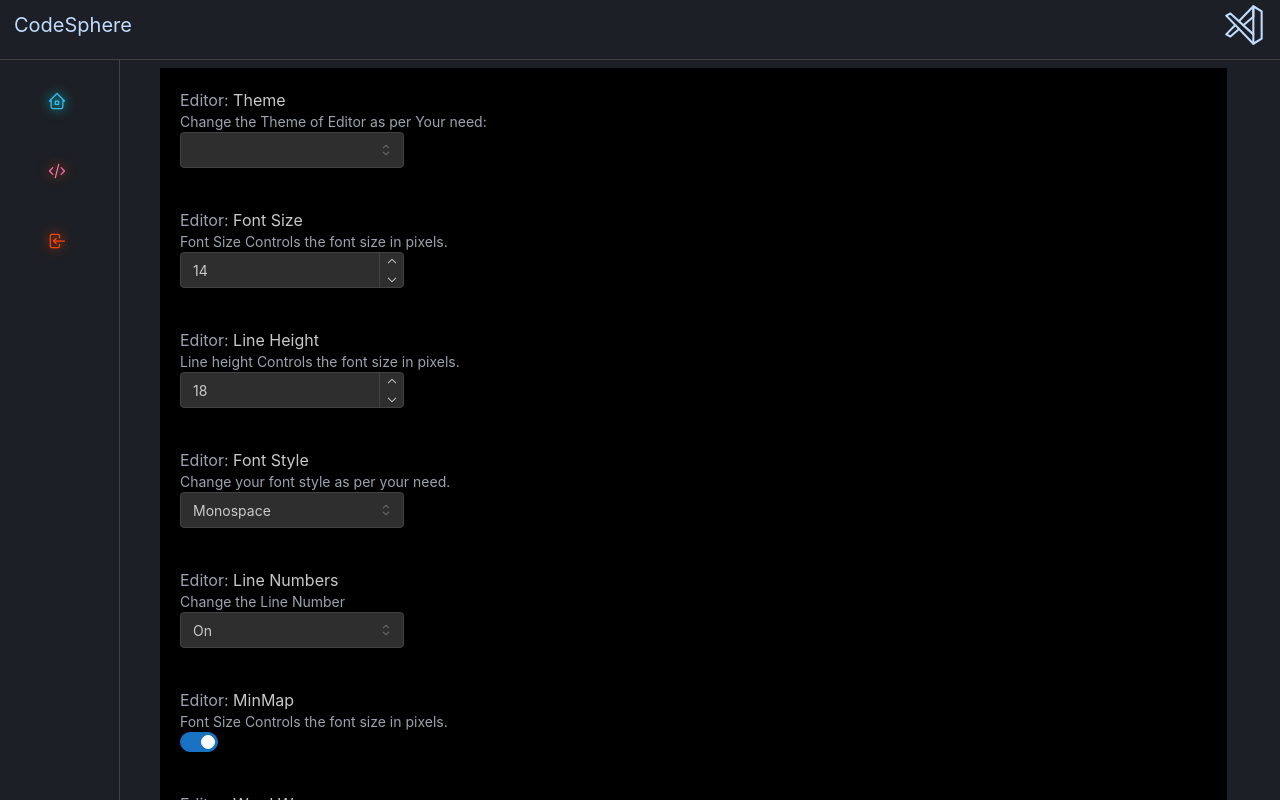
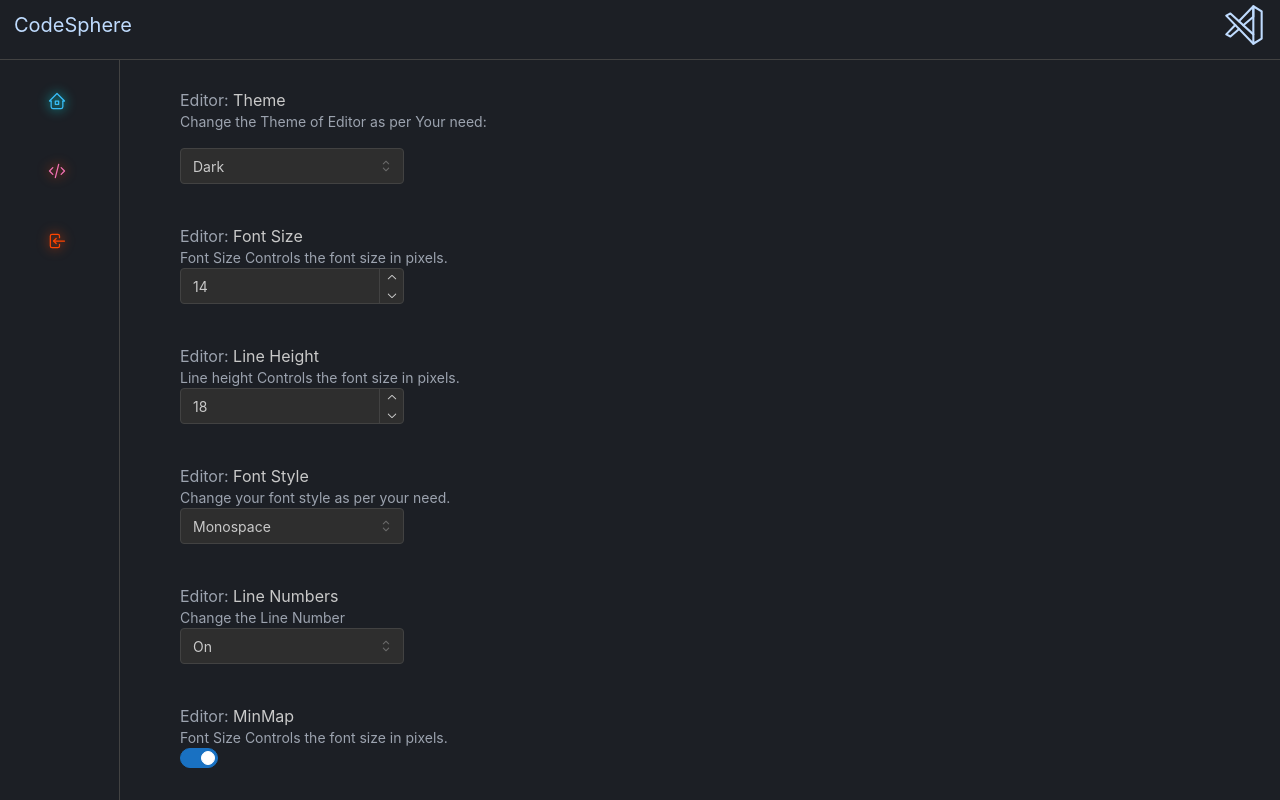
Before and after one commit to silentkiller6092/Code-Editor-Frontend, a React (Vite) app: page /settings in a window 1280 px wide. Shown: the top 800 px of the page. Built offline with nearby package versions, Linux system fonts and the light colour scheme.

Commit message:
Themse Setting done

```diff
--- a/src/App.css
+++ b/src/App.css
@@ -14,3 +14,21 @@
 .homedefination {
   font-family: "Quicksand Variable", sans-serif;
 }
+::-webkit-scrollbar {
+  width: 2px;
+}
+
+/* Track */
+::-webkit-scrollbar-track {
+  background: #1c1f25;
+}
+
+/* Handle */
+::-webkit-scrollbar-thumb {
+  background: #888;
+}
+
+/* Handle on hover */
+::-webkit-scrollbar-thumb:hover {
+  background: #555;
+}
--- a/src/components/EditorSetting.jsx
+++ b/src/components/EditorSetting.jsx
@@ -8,8 +8,10 @@
   setFontFamily,
   setLineNumbers,
   setMinimap,
+  setlineHeight,
   setWordWrap,
   setErrorMarking,
+  resetThemeChanged,
 } from "../components/redux/editorSettingsSlice";
 
 const EditorSettings = () => {
@@ -18,6 +20,7 @@
   const settings = useSelector((state) => state.editorSettings);
 
   const handleThemeChange = async (value) => {
+    dispatch(resetThemeChanged(true));
     if (value === "vs-dark" || value === "vs-light" || value === "hc-black") {
       dispatch(setTheme({ name: value, rules: [], colors: {} }));
     } else {
@@ -37,9 +40,18 @@
       setSave(false);
     }, 3000);
   };
+  const optionsFilter = ({ options, search }) => {
+    const splittedSearch = search.toLowerCase().trim().split(" ");
+    return options.filter((option) => {
+      const words = option.label.toLowerCase().trim().split(" ");
+      return splittedSearch.every((searchWord) =>
+        words.some((word) => word.includes(searchWord))
+      );
+    });
+  };
 
   return (
-    <div className="mt-2 w-[92%] ml-10 bg-black">
+    <div className="mt-2 w-[92%] ml-10">
       <div className="flex flex-col justify-start w-full p-5 hover:outline-none hover:bg-[#1c1c1c9e] hover:rounded-md">
         <span>
           <span className="text-gray-400">Editor: </span> Theme
@@ -49,15 +61,86 @@
         </span>
         <Select
           className="w-56"
+          placeholder="Select Theme"
           value={settings.theme.name} // Display selected theme name
           onChange={handleThemeChange} // Fetch theme JSON when changed
+          withScrollArea={false}
           data={[
             { value: "vs-dark", label: "Dark" },
             { value: "vs-light", label: "Light" },
             { value: "hc-black", label: "High Contrast" },
+            { value: "Active4D", label: "Active4D" },
+            { value: "All Hallows Eve", label: "All Hallows Eve" },
+            { value: "Amy", label: "Amy" },
+            { value: "Birds of Paradise", label: "Birds of Paradise" },
+            { value: "Blackboard", label: "Blackboard" },
+            { value: "Brilliance Black", label: "Brilliance Black" },
+            { value: "Brilliance Dull", label: "Brilliance Dull" },
+            { value: "Chrome DevTools", label: "Chrome DevTools" },
+            { value: "Clouds", label: "Clouds" },
+            { value: "Clouds Midnight", label: "Clouds Midnight" },
+            { value: "Cobalt", label: "Cobalt" },
+            { value: "Cobalt2", label: "Cobalt2" },
             { value: "Dawn", label: "Dawn" },
-            { value: "Amy", label: "Amy" },
+            { value: "Dominion Day", label: "Dominion Day" },
+            { value: "Dracula", label: "Dracula" },
+            { value: "Dreamweaver", label: "Dreamweaver" },
+            { value: "Eiffel", label: "Eiffel" },
+            { value: "Espresso Libre", label: "Espresso Libre" },
+            { value: "GitHub", label: "GitHub" },
+            { value: "GitHub Dark", label: "GitHub Dark" },
+            { value: "GitHub Light", label: "GitHub Light" },
+            { value: "IDLE", label: "IDLE" },
+            { value: "iPlastic", label: "iPlastic" },
+            { value: "idleFingers", label: "idleFingers" },
+            { value: "Katzenmilch", label: "Katzenmilch" },
+            { value: "krTheme", label: "krTheme" },
+            { value: "Kuroir Theme", label: "Kuroir Theme" },
+            { value: "LAZY", label: "LAZY" },
+            { value: "MagicWB (Amiga)", label: "MagicWB (Amiga)" },
+            { value: "Merbivore", label: "Merbivore" },
+            { value: "Merbivore Soft", label: "Merbivore Soft" },
+            { value: "Monokai", label: "Monokai" },
+            { value: "Monokai Bright", label: "Monokai Bright" },
+            { value: "monoindustrial", label: "monoindustrial" },
+            { value: "Night Owl", label: "Night Owl" },
+            { value: "Nord", label: "Nord" },
+            { value: "Oceanic Next", label: "Oceanic Next" },
+            { value: "Pastels on Dark", label: "Pastels on Dark" },
+            { value: "Slush and Poppies", label: "Slush and Poppies" },
+            { value: "Solarized-dark", label: "Solarized-dark" },
+            { value: "Solarized-light", label: "Solarized-light" },
+            { value: "SpaceCadet", label: "SpaceCadet" },
+            { value: "Sunburst", label: "Sunburst" },
+            {
+              value: "Textmate (Mac Classic)",
+              label: "Textmate (Mac Classic)",
+            },
+            { value: "themelist", label: "themelist" },
+            { value: "Tomorrow", label: "Tomorrow" },
+            { value: "Tomorrow-Night", label: "Tomorrow-Night" },
+            { value: "Tomorrow-Night-Blue", label: "Tomorrow-Night-Blue" },
+            { value: "Tomorrow-Night-Bright", label: "Tomorrow-Night-Bright" },
+            {
+              value: "Tomorrow-Night-Eighties",
+              label: "Tomorrow-Night-Eighties",
+            },
+            { value: "Twilight", label: "Twilight" },
+            { value: "Upstream Sunburst", label: "Upstream Sunburst" },
+            { value: "Vibrant Ink", label: "Vibrant Ink" },
+            { value: "Xcode_default", label: "Xcode_default" },
+            { value: "Zenburnesque", label: "Zenburnesque" },
           ]}
+          filter={optionsFilter}
+          searchable
+          styles={{
+            dropdown: {
+              maxHeight: 230,
+              overflowY: "auto",
+              background: "#1c1f25",
+            },
+          }}
+          mt="md"
         />
       </div>
       <div className="flex flex-col justify-start w-full p-5 hover:outline-none hover:bg-[#1c1c1c9e] hover:rounded-md">
@@ -88,7 +171,7 @@
         <NumberInput
           className="w-56"
           value={settings.lineHeight}
-          onChange={(value) => dispatch(setFontSize(value))}
+          onChange={(value) => dispatch(setlineHeight(value))}
         />
       </div>
       <div className="flex flex-col justify-start w-full p-5 hover:outline-none hover:bg-[#1c1c1c9e] hover:rounded-md">
--- a/src/components/LanguageOptions.jsx
+++ b/src/components/LanguageOptions.jsx
@@ -52,7 +52,7 @@
   return (
     <div>
       <div
-        className="bg-[rgba(30,30,30,255)] mt-0"
+        className="bg-[#1c1f25] mt-0"
         style={{ borderBottom: "0.1px solid #C0C0C0" }}
       >
         <div className="flex justify-between items-center">
@@ -64,16 +64,16 @@
               dropdown: {
                 maxHeight: 200,
                 overflowY: "auto",
-                backgroundColor: "rgba(30,30,30,255)",
+                backgroundColor: "#1c1f25",
                 color: "#c0cee7",
               },
               input: {
-                backgroundColor: "rgba(30,30,30,255)",
+                backgroundColor: "#1c1f25",
                 border: "none",
                 color: "#c0cee7",
               },
               item: {
-                backgroundColor: "rgba(30,30,30,255)",
+                backgroundColor: "#1c1f25",
                 "&[data-hovered]": {
                   backgroundColor: "rgba(50,50,50,255)",
                 },
--- a/src/components/Logout.jsx
+++ b/src/components/Logout.jsx
@@ -2,6 +2,7 @@
 import { useDispatch } from "react-redux";
 import { useNavigate } from "react-router";
 import { logout } from "./redux/AuthSlice";
+import { resetThemeChanged } from "./redux/editorSettingsSlice";
 import { clearPersistedStorage } from "./redux";
 
 function Logout() {
@@ -18,6 +19,7 @@
       const data = await response.json();
       if (data.status === "Success") {
         await clearPersistedStorage();
+        dispatch(resetThemeChanged());
         dispatch(logout());
 
         navigate("/");
--- a/src/components/Output.jsx
+++ b/src/components/Output.jsx
@@ -32,7 +32,7 @@
       <Paper
         onClick={() => setFocus(true)}
         shadow="md"
-        style={{ height: "90vh", background: "rgba(30,30,30,255)" }}
+        style={{ height: "90vh", background: "#1c1f25" }}
       >
         <Text color="white" fontSize="2xl" fontWeight="bold">
           {result}
--- a/src/components/redux/editorSettingsSlice.js
+++ b/src/components/redux/editorSettingsSlice.js
@@ -1,9 +1,9 @@
 import { createSlice } from "@reduxjs/toolkit";
-
 const editorSettingsSlice = createSlice({
   name: "editorSettings",
   initialState: {
-    theme: "vs-dark",
+    theme: { name: "vs-dark" },
+    themeChanged: false, // New flag to track theme changes
     fontSize: 14,
     fontFamily: "monospace",
     lineNumbers: "on",
@@ -14,10 +14,17 @@
   },
   reducers: {
     setTheme: (state, action) => {
-      state.theme = action.payload; // Update theme with name, rules, and colors
+      state.theme = action.payload;
+      state.themeChanged = true; // Set themeChanged to true on theme change
+    },
+    resetThemeChanged: (state) => {
+      state.themeChanged = false; // Reset when necessary
     },
     setFontSize: (state, action) => {
       state.fontSize = action.payload;
+    },
+    setlineHeight: (state, action) => {
+      state.lineHeight = action.payload;
     },
     setFontFamily: (state, action) => {
       state.fontFamily = action.payload;
@@ -31,6 +38,7 @@
     setWordWrap: (state, action) => {
       state.wordWrap = action.payload;
     },
+
     setErrorMarking: (state, action) => {
       state.errorMarking = action.payload;
     },
@@ -39,11 +47,13 @@
 
 export const {
   setTheme,
+  resetThemeChanged,
   setFontSize,
   setFontFamily,
   setLineNumbers,
   setMinimap,
   setWordWrap,
+  setlineHeight,
   setErrorMarking,
 } = editorSettingsSlice.actions;
 export default editorSettingsSlice.reducer;
```
Also changed, not shown: src/components/CodeEditor.jsx (+92 -5 lines), themes/Default.json (added, +83 -0 lines), themes/Amy.json (line endings or trailing spaces).
